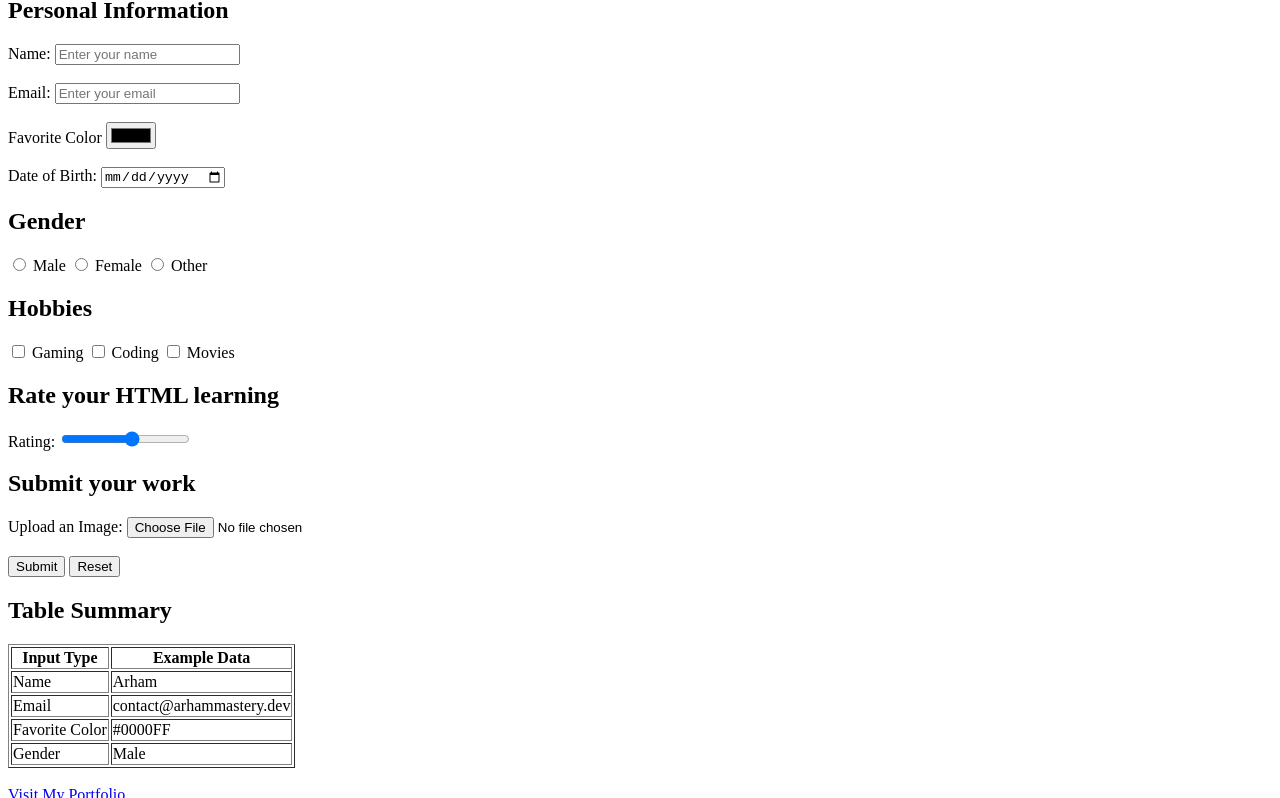
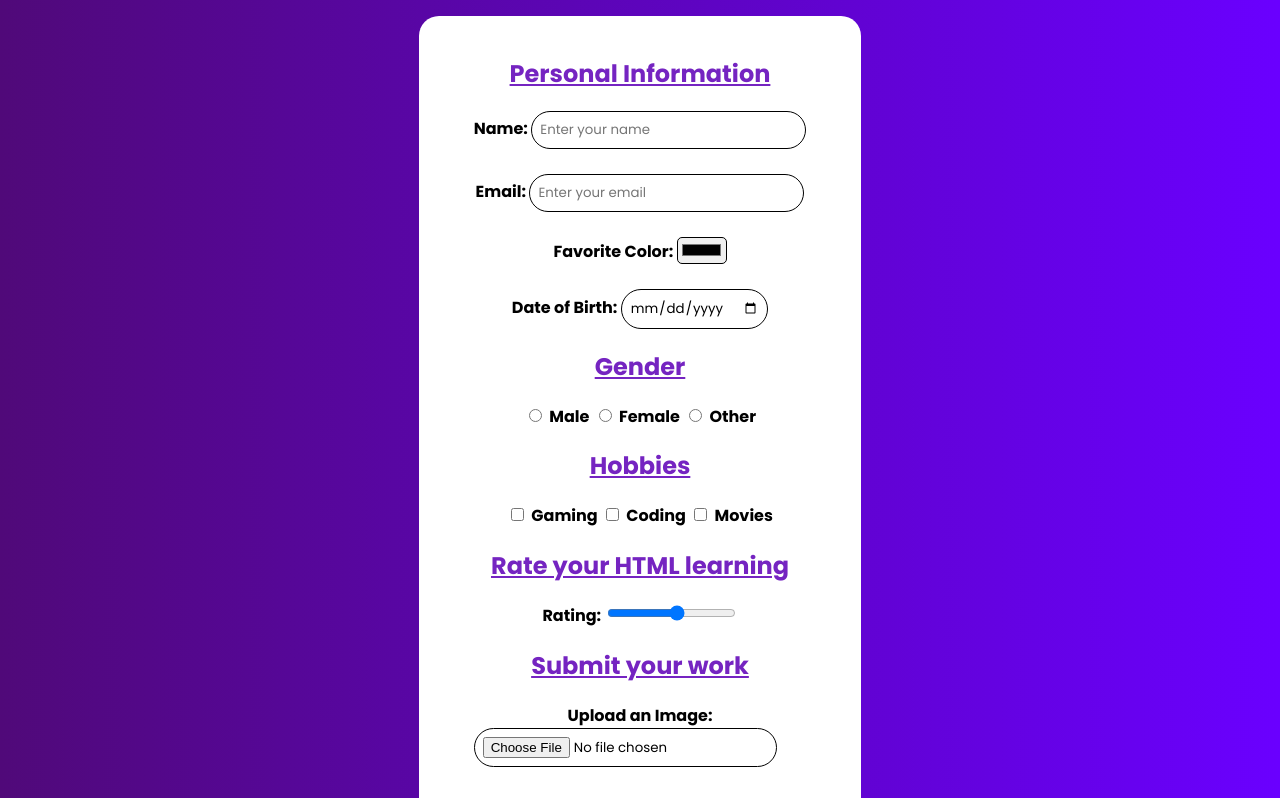
Before and after one commit to syedarhamraza/ICTLAB12, a plain HTML site: page IctLab/index.html in a window 1280 px wide. Shown: the part 83-881 px from the top of the page. Drawn offline with Linux system fonts and the light colour scheme.

Commit message:
added ictlab13

```diff
--- a/IctLab/index.html
+++ b/IctLab/index.html
@@ -8,11 +8,13 @@
       href="https://www.arhammastery.dev/favicon.ico"
       type="image/x-icon"
     />
+    <link rel="stylesheet" href="style.css" />
     <title>Syed Arham Raza's Personal Form</title>
   </head>
   <body>
     <h1>Syed Arham Raza's Personalized Form</h1>
 
+    <div class="container">
       <form>
         <h2>Personal Information</h2>
         <label for="name">Name: </label>
@@ -33,7 +35,7 @@
           required
         />
         <br /><br />
-      <label for="color">Favorite Color</label>
+        <label for="color">Favorite Color: </label>
         <input type="color" name="color" id="color" />
         <br /><br />
         <label for="dob">Date of Birth: </label>
@@ -56,13 +58,15 @@
         <label for="rating">Rating: </label>
         <input type="range" name="rating" id="rating" min="1" max="10" />
         <h2>Submit your work</h2>
+
         <label for="file">Upload an Image: </label>
         <input type="file" name="file" id="file" />
         <br /><br />
         <button type="submit">Submit</button>
         <button type="reset">Reset</button>
       </form>
-
+    </div>
+    <div class="container_two">
       <h2>Table Summary</h2>
       <table border="1">
         <tr>
@@ -90,5 +94,6 @@
       <a href="https://www.arhammastery.dev" target="_blank"
         >Visit My Portfolio</a
       >
+    </div>
   </body>
 </html>
--- /dev/null
+++ b/IctLab/style.css
@@ -0,0 +1,162 @@
+@import url("https://fonts.googleapis.com/css2?family=Poppins:ital,wght@0,100;0,200;0,300;0,400;0,500;0,600;0,700;0,800;0,900;1,100;1,200;1,300;1,400;1,500;1,600;1,700;1,800;1,900&display=swap");
+* {
+  font-family: "Poppins", serif;
+  font-style: normal;
+  box-sizing: border-box;
+}
+
+body {
+  background: linear-gradient(
+    90deg,
+    rgba(2, 0, 36, 1) 0%,
+    rgba(80, 9, 121, 1) 0%,
+    rgba(106, 0, 255, 1) 100%
+  );
+  color: white;
+  display: flex;
+  align-items: center;
+  justify-content: center;
+  flex-direction: column;
+}
+h1 {
+  text-align: center;
+  text-shadow: 2px 2px 5px #313131;
+}
+
+.container {
+  background-color: white;
+  color: black;
+  padding: 20px;
+  width: 35%;
+  display: flex;
+  justify-content: center;
+  align-items: center;
+  text-align: center;
+  border-radius: 20px;
+}
+.container_two {
+  background-color: white;
+  color: black;
+  padding: 20px;
+  margin: 50px;
+  width: 35%;
+  display: flex;
+  justify-content: center;
+  align-items: center;
+  flex-direction: column;
+  text-align: center;
+  border-radius: 20px;
+  gap: 20px;
+}
+
+h2 {
+  text-decoration: underline;
+  font-weight: bold;
+  color: rgb(117, 36, 193);
+}
+
+label {
+  font-weight: bold;
+  color: black;
+}
+
+input[type="text"] {
+  border: 1px black solid;
+  border-radius: 50px;
+  padding: 8px;
+  outline-color: #8d00ff;
+}
+input[type="email"] {
+  border: 1px black solid;
+  border-radius: 50px;
+  padding: 8px;
+  outline-color: #8d00ff;
+}
+input[type="date"] {
+  border: 1px black solid;
+  border-radius: 50px;
+  padding: 8px;
+  outline-color: #8d00ff;
+}
+input[type="color"] {
+  padding: 2.5px;
+  border: 1px solid black;
+  border-radius: 5px;
+}
+
+input[type="file"] {
+  border: 1px black solid;
+  border-radius: 50px;
+  padding: 8px;
+  display: block;
+}
+
+button {
+  padding: 10px 20px;
+  margin-top: 10px;
+  margin-bottom: 10px;
+  border: none;
+  border-radius: 50px;
+  background: linear-gradient(
+    90deg,
+    rgba(2, 0, 36, 1) 0%,
+    rgba(80, 9, 121, 1) 0%,
+    rgba(106, 0, 255, 1) 100%
+  );
+  color: white;
+  width: 100%;
+}
+
+button:hover {
+  cursor: pointer;
+}
+
+button:active {
+  translate: 0px 2px;
+  transition: all ease 0.2s;
+}
+
+table {
+  border-collapse: collapse;
+  border: 2px #8d00ff solid;
+}
+th,
+td {
+  padding: 10px;
+  text-align: left;
+}
+
+th {
+  background-color: #8d00ff;
+  color: white;
+}
+
+tr:nth-child(even) {
+  background-color: #f4e8ff;
+}
+tr:nth-child(odd) {
+  background-color: #faf4ff;
+}
+
+a {
+  color: #8d00ff;
+  text-shadow: 1px 1px 10px rgba(141, 0, 255, 0.7);
+  text-decoration: none;
+  font-weight: bold;
+  transition: color 0.3s ease;
+  text-shadow: 0.3s ease;
+}
+
+a:hover {
+  color: #d60000;
+  text-shadow: 2px 2px 15px rgba(214, 0, 0, 0.8);
+  font-weight: bold;
+  cursor: pointer;
+}
+
+@media (max-width: 768px) {
+  .container,
+  .container_two {
+    width: 100%;
+  }
+}
```
Lines whose indentation alone changed are shown as unchanged.
